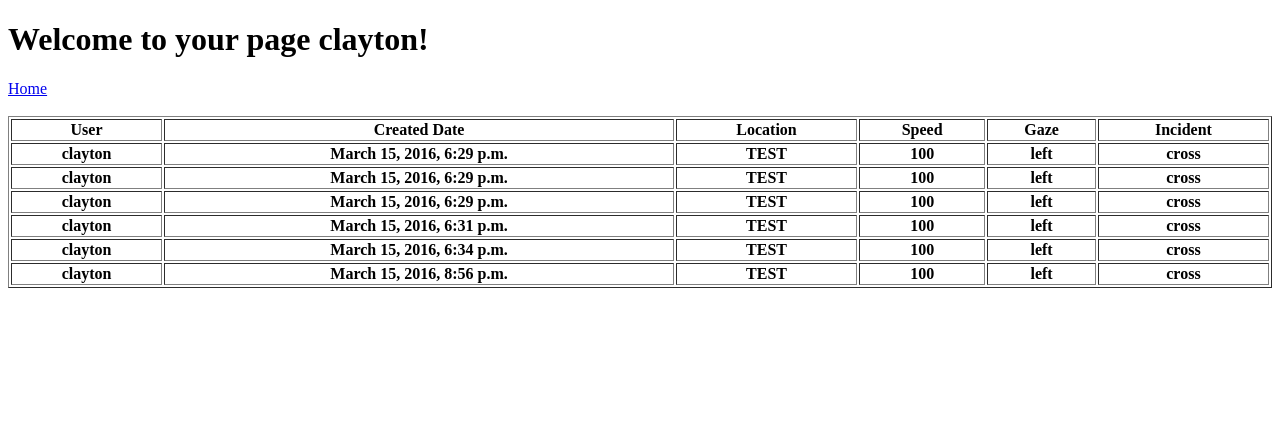
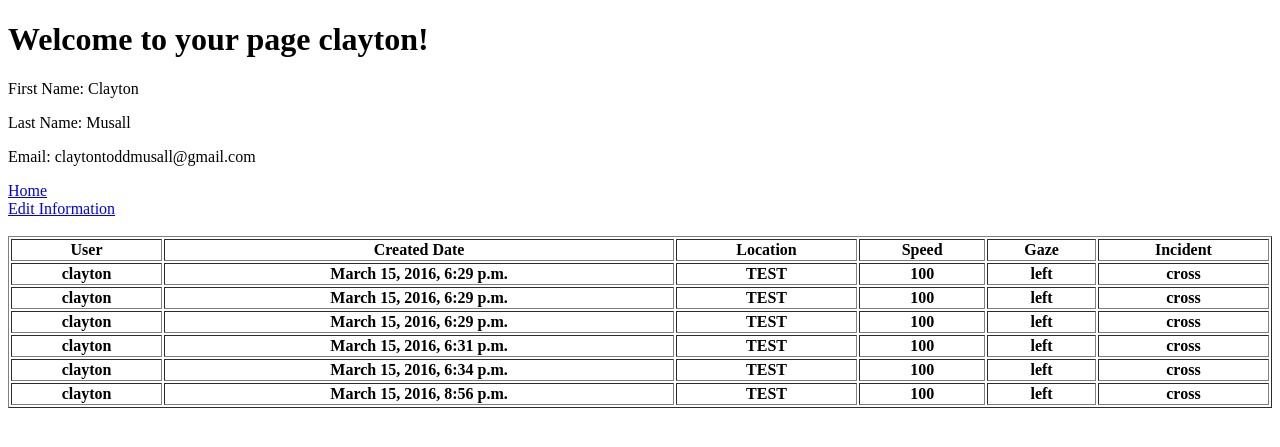
Before and after one commit to ctmusall/eyetracking, a Django app: page /user/ in a window 1280 px wide. Shown: the top 447 px of the page. Run offline with Django 3.2, Linux system fonts and the light colour scheme; a user stored in the database is signed in; data comes from the database, SQL or seed files in the repository; both versions use the stored data as it was after the commit; lists and menus that the app fills with data are empty.

Commit message:
Added edit user form and url /edituser/

```diff
--- a/eyes/settings.py
+++ b/eyes/settings.py
@@ -121,6 +121,7 @@ USE_TZ = True
 # Static files (CSS, JavaScript, Images)
 # https://docs.djangoproject.com/en/1.9/howto/static-files/
 
+
 STATIC_URL = '/static/'
 
 STATIC_PATH = os.path.join(BASE_DIR, 'static')
--- a/eyetracking/forms.py
+++ b/eyetracking/forms.py
@@ -3,11 +3,13 @@ from django.contrib.auth.models import User
 from eyetracking.models import GatheredData
 
 class UserForm(forms.ModelForm):
-    password = forms.CharField(widget=forms.PasswordInput())
 
+    first_name = forms.CharField(label = 'First Name')
+    last_name = forms.CharField(label = 'Last Name')
+    email = forms.CharField(label = 'Email')
     class Meta:
         model = User
-        fields = ('username', 'email', 'password', )
+        fields = ('first_name', 'last_name', 'email')
 
 class DataGather(forms.Form):
     location = forms.CharField(max_length = 50)
--- a/eyetracking/urls.py
+++ b/eyetracking/urls.py
@@ -10,4 +10,5 @@ urlpatterns = [
     url(r'^user/', views.user, name='user'),
     #url(r'^logout/$', views.user_logout, name='logout'),
     url(r'^gather/', views.gather, name='gather'),
+    url(r'^edituser/', views.edit_user, name='edituser'),
 ]
--- a/eyetracking/views.py
+++ b/eyetracking/views.py
@@ -1,5 +1,6 @@
 from django.http import HttpResponse
-from django.shortcuts import render
+from django.template import RequestContext
+from django.shortcuts import render, render_to_response
 from eyetracking.forms import UserForm
 from django.contrib.auth import authenticate, login, logout
 from django.http import HttpResponseRedirect, HttpResponse
@@ -91,3 +92,19 @@ def gather(request):
             return HttpResponseRedirect('/')
     else:
         return render(request, 'eyetracking/test.html', {})
+
+@login_required
+def edit_user(request):
+    user = request.user
+    form = UserForm(request.POST or None, initial={'first_name': user.first_name, 'last_name': user.last_name, 'email': user.email})
+    if request.method == 'POST':
+        if (form.is_valid()):
+            user.first_name = request.POST['first_name']
+            user.last_name = request.POST['last_name']
+            user.email = request.POST['email']
+            user.save()
+            return HttpResponseRedirect('/user/')
+    context = {
+        "form": form
+    }
+    return render(request, 'eyetracking/edituser.html', context)
--- a/templates/eyetracking/user.html
+++ b/templates/eyetracking/user.html
@@ -5,7 +5,11 @@
     </head>
     <body>
         <h1>Welcome to your page {{ user.username }}!</h1>
-        <a href="/">Home</a>
+        <p>First Name: {{ user.first_name }} </p>
+        <p>Last Name: {{ user.last_name }} </p>
+        <p>Email: {{ user.email }} </p>
+        <a href="/">Home</a><br />
+        <a href="/edituser/">Edit Information</a>
         <br /><br />
         <table style = "width: 100%" border = "1px solid black">
             <tr>
```
Also changed, not shown: templates/eyetracking/edituser.html (added, +12 -0 lines), db.sqlite3, 4 other files.
